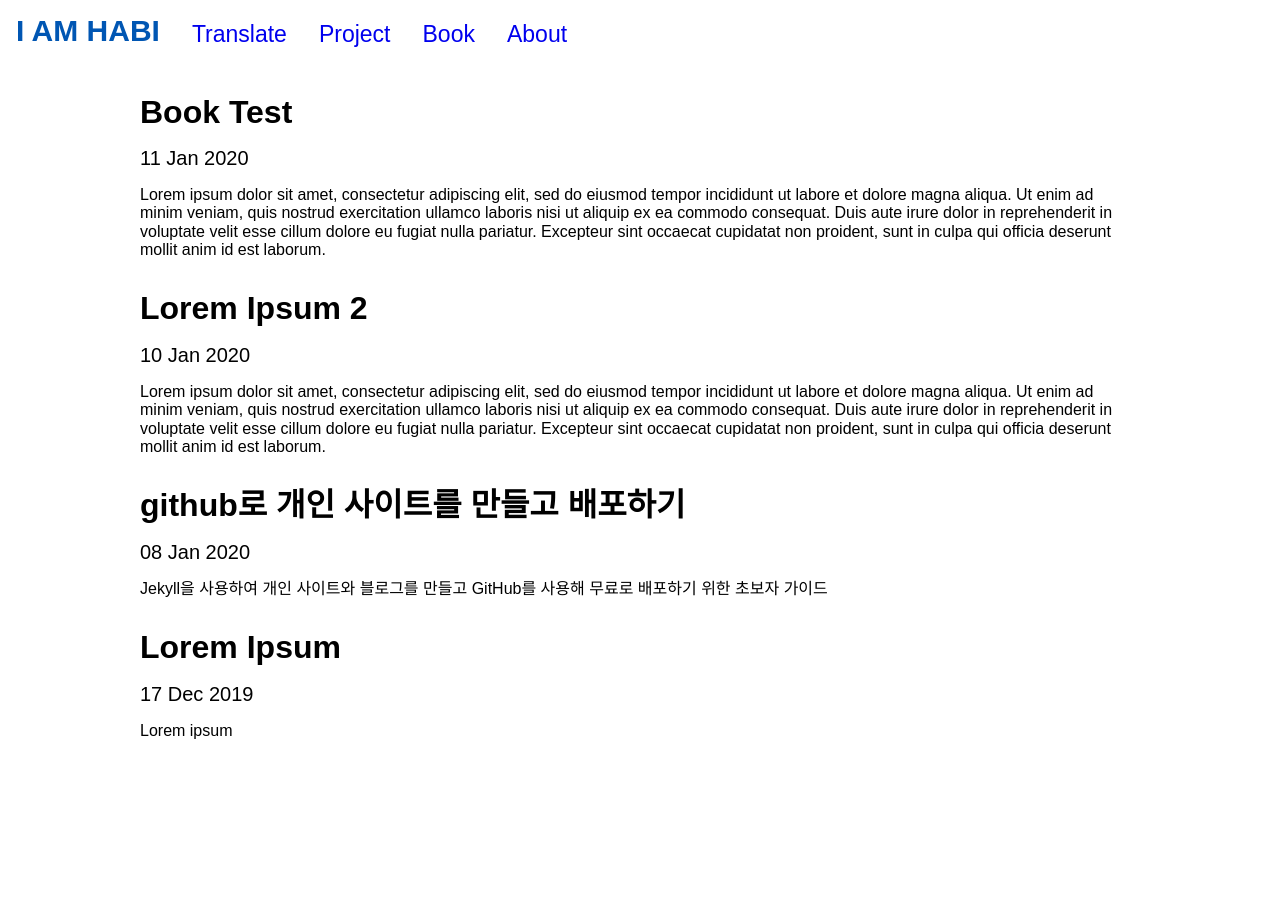
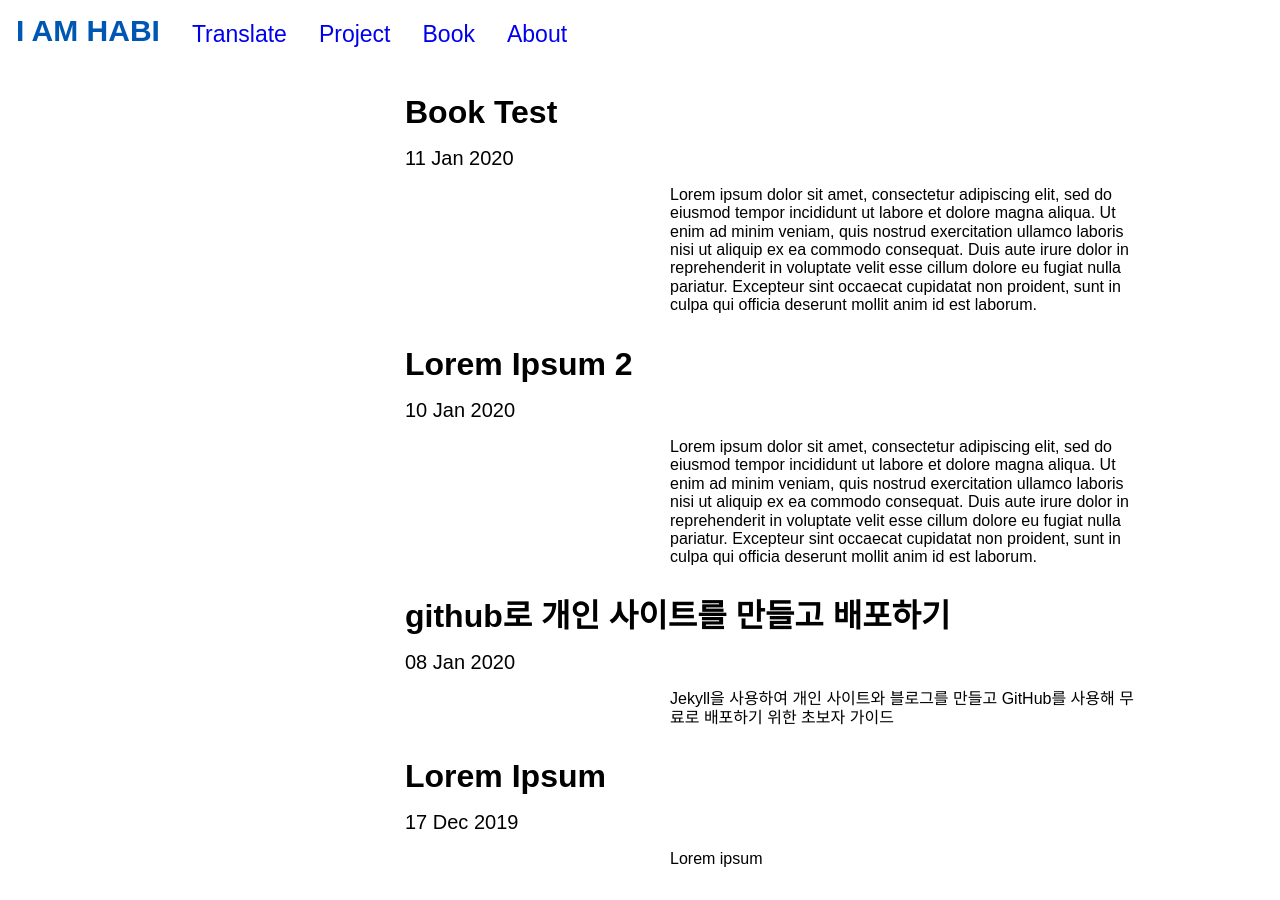
Before and after one commit to iamhabi/iamhabi.github.io, a Jekyll site: the page built from index.html, in a window 1280 px wide. Built offline with Jekyll 4.4.1, drawn with Linux system fonts in a browser that asks for light colours.

Commit message:
responsive

```diff
--- a/_layouts/post.html
+++ b/_layouts/post.html
@@ -6,7 +6,7 @@ layout: default
     <h1 style="text-align: center; margin-bottom: 1rem;">{{ page.title }}</h1>
 </div>
 
-<div class="post">
+<div class="col-6 col-s-9 post">
     <p class="meta" style="text-align: right;" class="date">{{ page.date | date_to_string }}</p>
 
     <p>
--- a/index.html
+++ b/index.html
@@ -3,7 +3,7 @@ layout: default
 title: iamhabi
 ---
 
-<div class="post">
+<div class="col-6 col-s-9 post">
     {% for post in site.posts %}
     <div class="gallery">
         <h2>
@@ -14,7 +14,7 @@ title: iamhabi
         <div class="date">
             <p class="date">{{ post.date | date_to_string }}</p>
         </div>
-        <div class="post_excerpt">
+        <div class="col-6 col-s-9 post_excerpt">
             <p>{{ post.excerpt }}</p>
         </div>
 
```
